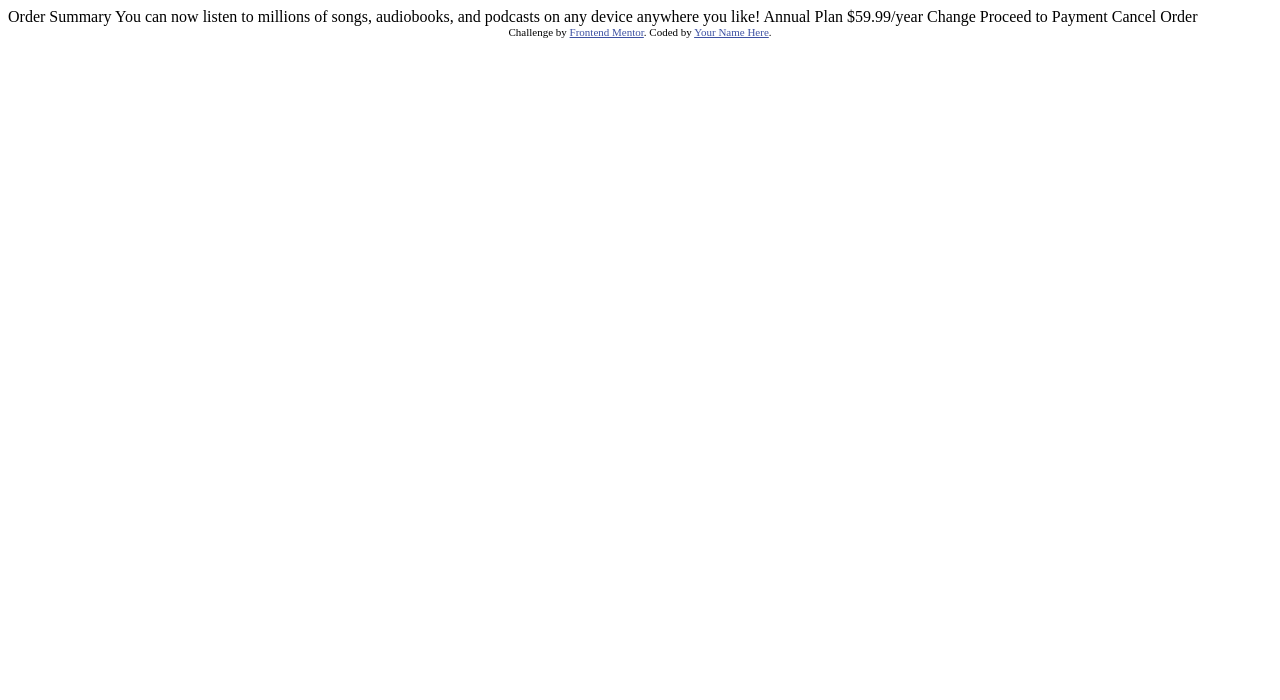
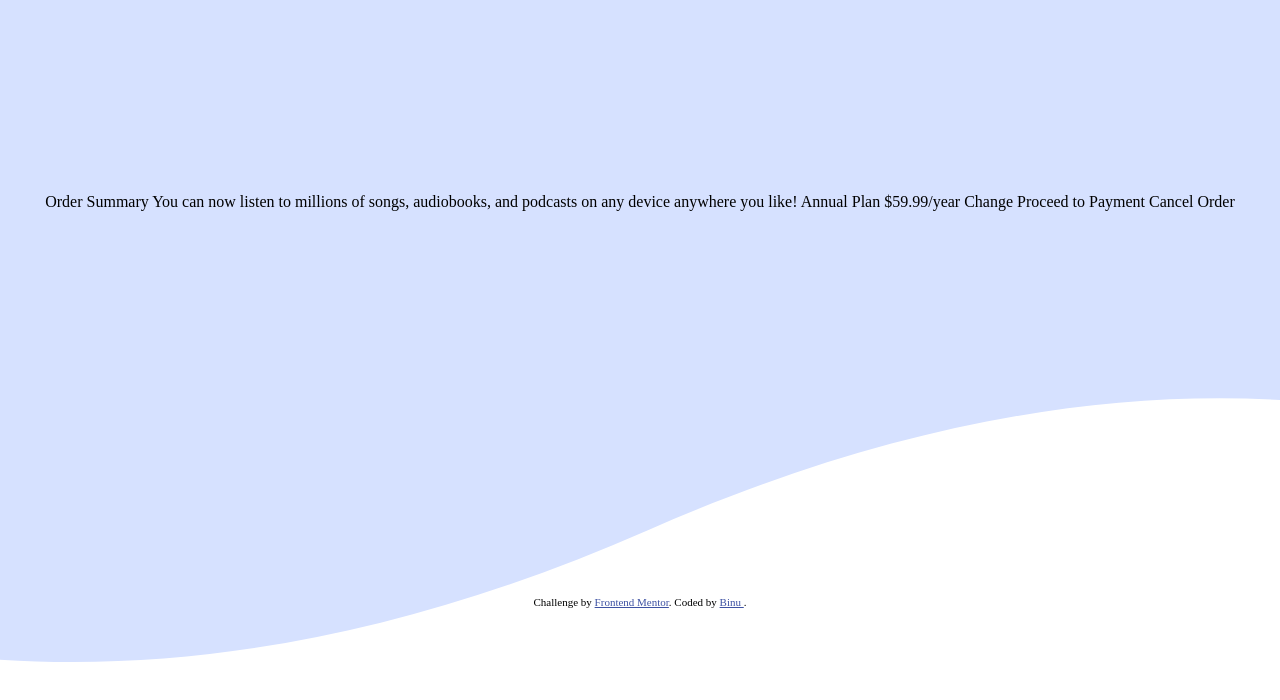
Before and after one commit to BinubBinu/order-summary-component-challenge, a plain HTML site: page index.html in a window 1280 px wide. Drawn offline with Linux system fonts and the light colour scheme; a web font is replaced by a local one.

Commit message:
added styles

```diff
--- a/index.html
+++ b/index.html
@@ -7,6 +7,7 @@
   <link rel="icon" type="image/png" sizes="32x32" href="./images/favicon-32x32.png">
 
   <title>Frontend Mentor | Order summary card</title>
+  <link rel="stylesheet" href="./styles/style.css">
 
   <!-- Feel free to remove these styles or customise in your own stylesheet 👍 -->
   <style>
@@ -31,7 +32,7 @@
 
   <div class="attribution">
     Challenge by <a href="https://www.frontendmentor.io?ref=challenge" target="_blank">Frontend Mentor</a>.
-    Coded by <a href="#">Your Name Here</a>.
+    Coded by <a href="#">Binu </a>.
   </div>
 </body>
 </html>
--- /dev/null
+++ b/styles/style.css
@@ -0,0 +1,34 @@
+@import url('https://fonts.googleapis.com/css2?family=Martel+Sans:wght@200;600;700;800&family=Red+Hat+Display:wght@500;700;900&display=swap');
+
+*,
+*::after,
+*::before{
+    margin: 0;
+    padding: 0;
+    box-sizing: border-box;
+    outline: none;
+}
+
+:root{
+    --clr-pale-blue: hsl(225, 100%, 94%)
+    --clr-bright-blue: hsl(245, 75%, 52%)
+    --clr-very-pale-blue: hsl(225, 100%, 98%)
+    --clr-desaturated-blue: hsl(224, 23%, 55%)
+    --clr-dark-blue: hsl(223, 47%, 23%)
+    --font-main:'Red Hat Display',sans-serif;
+
+}
+
+html{
+    font-size: 16px;
+}
+
+body{
+    font-family: var(--font-main);
+    background: url(../images/pattern-background-mobile.svg);
+    background-repeat: no-repeat;
+    background-size: contain;
+    min-height: 100vh;
+    display: grid;
+    place-items: center;
+}
```
